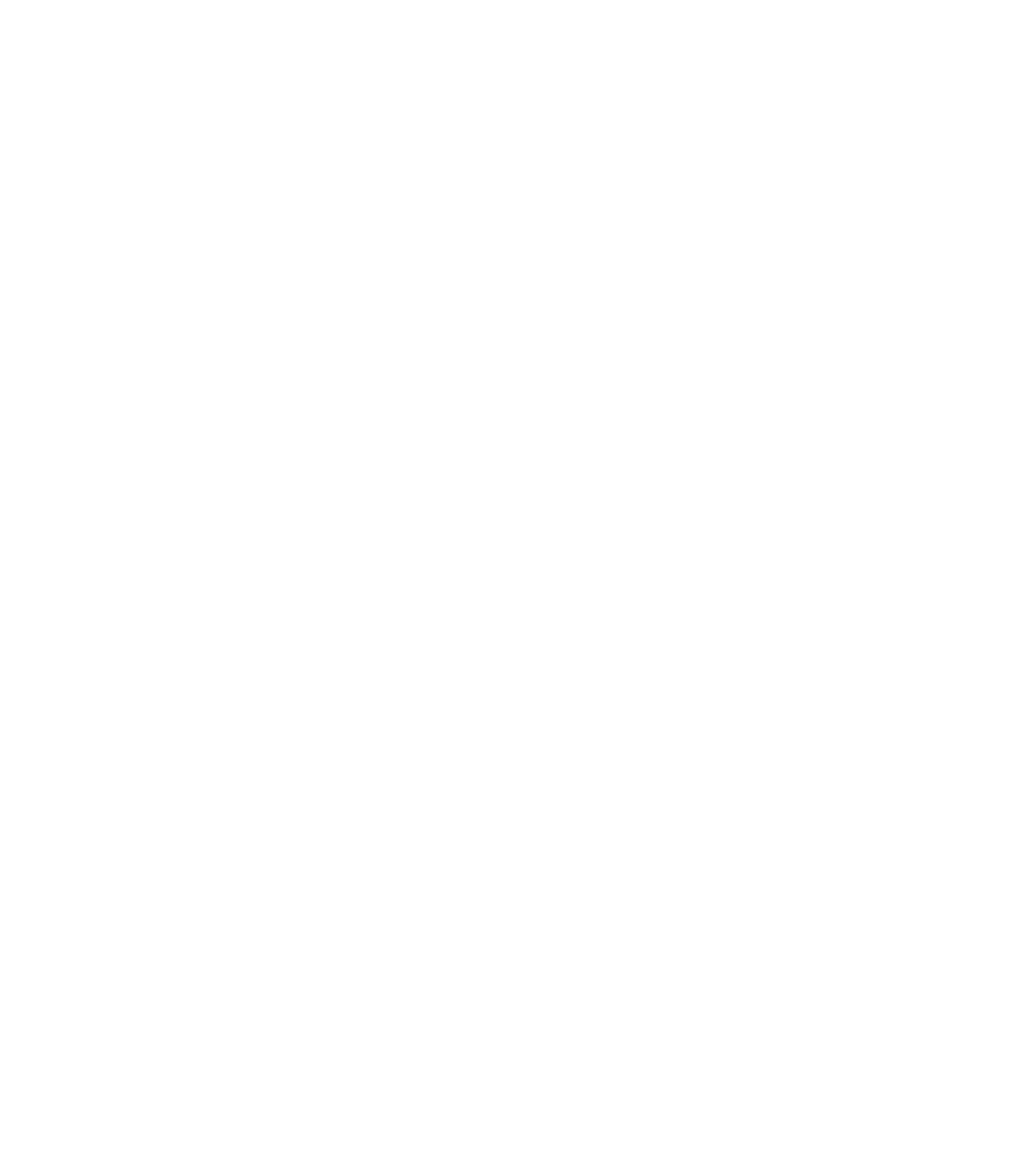
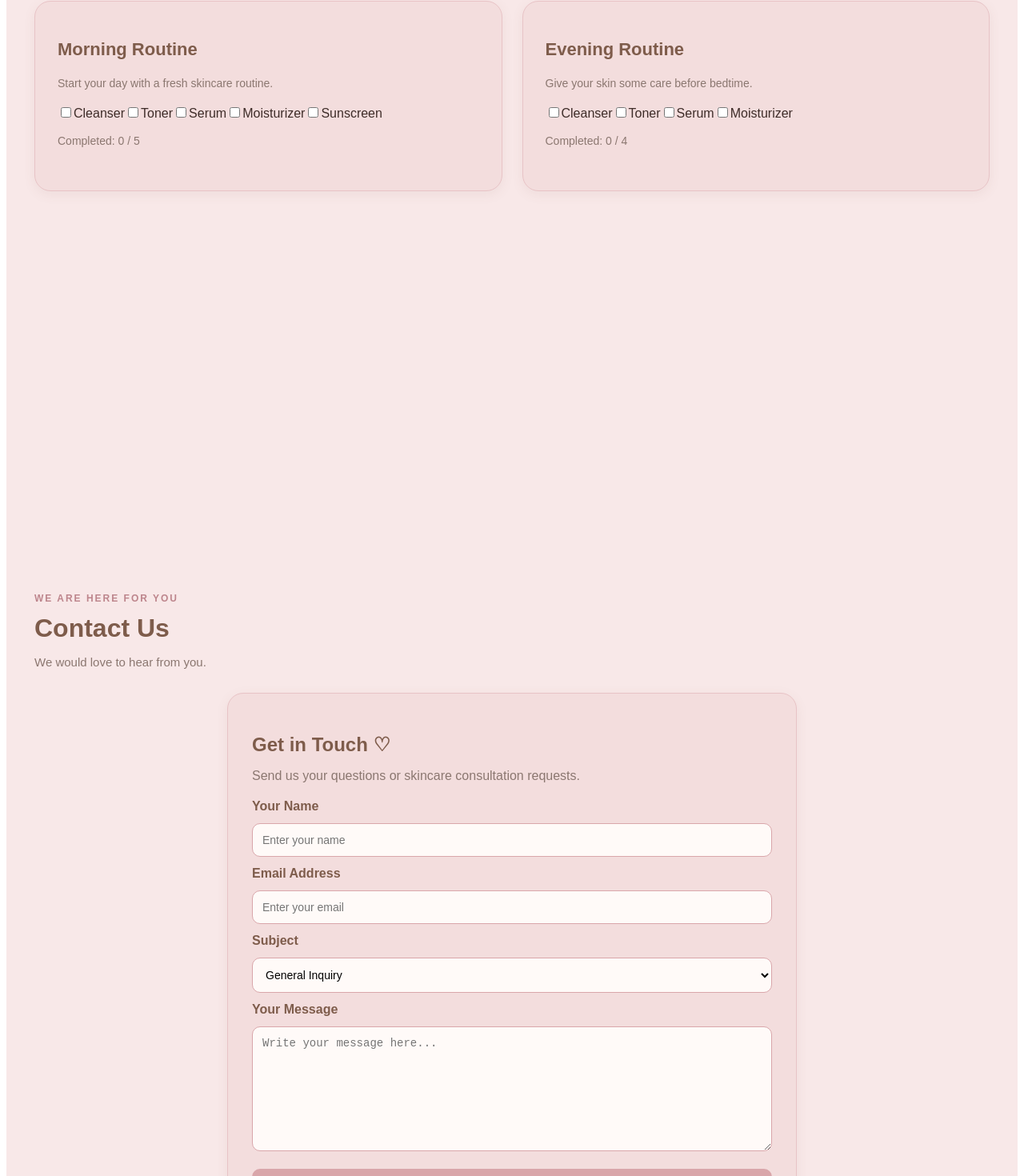
Before and after one commit to 52331045-lang/Glowup, a React (Vite) app: page / in a window 1280 px wide. Shown: the part 1977-3447 px from the top of the page at 80% size. Before the commit the page ends 1809 px from the top, so only its background shows below. Built offline with nearby package versions, Linux system fonts and the light colour scheme.

Commit message:
Add Contact Us page and connect project pages

```diff
--- a/src/App.jsx
+++ b/src/App.jsx
@@ -1,9 +1,16 @@
+
 import MyProducts from "./Components/myproducts";
+import MyRoutine from "./Components/myroutine";
+import ContactUs from "./Components/ContactUs";
 
 function App() {
   return (
     <div>
       <MyProducts />
+
+      <MyRoutine />
+
+      <ContactUs />
     </div>
   );
 }
--- /dev/null
+++ b/src/Components/ContactUs.css
@@ -0,0 +1,110 @@
+
+.contact-page {
+  min-height: 100vh;
+  padding: 35px;
+  background-color: #f8e8e8;
+  font-family: Arial, sans-serif;
+  color: #3e2c28;
+}
+
+.contact-header {
+  margin-bottom: 30px;
+}
+
+.contact-header h1 {
+  font-size: 32px;
+  color: #7e5c4b;
+  margin: 12px 0;
+}
+
+.contact-header p {
+  color: #8b7770;
+  font-size: 15px;
+}
+
+.contact-header p:first-child {
+  color: #bd858c;
+  font-size: 12px;
+  font-weight: bold;
+  letter-spacing: 2px;
+}
+
+.contact-card {
+  max-width: 650px;
+  margin: 0 auto;
+  padding: 30px;
+  background-color: #f3dddd;
+  border: 1px solid #e8c3c6;
+  border-radius: 20px;
+  box-shadow: 0 4px 15px rgba(126, 92, 75, 0.08);
+}
+
+.contact-card h2 {
+  color: #7e5c4b;
+  margin-bottom: 10px;
+}
+
+.contact-card p {
+  color: #8b7770;
+  margin-bottom: 20px;
+}
+
+.contact-card form {
+  display: flex;
+  flex-direction: column;
+  gap: 12px;
+}
+
+.contact-card label {
+  color: #7e5c4b;
+  font-weight: bold;
+}
+
+.contact-card input,
+.contact-card select,
+.contact-card textarea {
+  padding: 12px;
+  border: 1px solid #d9a6aa;
+  border-radius: 10px;
+  background-color: #fffaf8;
+  font-size: 14px;
+  outline: none;
+}
+
+.contact-card textarea {
+  min-height: 130px;
+  resize: vertical;
+}
+
+.contact-card button {
+  padding: 13px;
+  background-color: #d9a6aa;
+  color: white;
+  border: none;
+  border-radius: 10px;
+  font-size: 15px;
+  cursor: pointer;
+  margin-top: 10px;
+}
+
+.contact-card button:hover {
+  background-color: #bd858c;
+}
+
+.success-message {
+  padding: 12px;
+  background-color: #fffaf8;
+  border: 1px solid #d9a6aa;
+  border-radius: 10px;
+  color: #7e5c4b !important;
+}
+
+@media (max-width: 600px) {
+  .contact-page {
+    padding: 20px;
+  }
+
+  .contact-card {
+    padding: 20px;
+  }
+}
--- /dev/null
+++ b/src/Components/ContactUs.jsx
@@ -0,0 +1,101 @@
+
+import { useState } from "react";
+import "./ContactUs.css";
+
+function ContactUs() {
+  const [name, setName] = useState("");
+  const [email, setEmail] = useState("");
+  const [subject, setSubject] = useState("General Inquiry");
+  const [message, setMessage] = useState("");
+  const [submitted, setSubmitted] = useState(false);
+
+  function handleSubmit(event) {
+    event.preventDefault();
+
+    const newRequest = {
+      id: Date.now(),
+      name,
+      email,
+      subject,
+      message,
+    };
+
+    const savedRequests = JSON.parse(
+      localStorage.getItem("glowupRequests") || "[]"
+    );
+
+    localStorage.setItem(
+      "glowupRequests",
+      JSON.stringify([...savedRequests, newRequest])
+    );
+
+    setSubmitted(true);
+    setName("");
+    setEmail("");
+    setSubject("General Inquiry");
+    setMessage("");
+  }
+
+  return (
+    <div className="contact-page">
+      <div className="contact-header">
+        <p>WE ARE HERE FOR YOU</p>
+        <h1>Contact Us</h1>
+        <p>We would love to hear from you.</p>
+      </div>
+
+      <div className="contact-card">
+        <h2>Get in Touch ♡</h2>
+        <p>Send us your questions or skincare consultation requests.</p>
+
+        {submitted && (
+          <p className="success-message">
+            Your message has been received successfully!
+          </p>
+        )}
+
+        <form onSubmit={handleSubmit}>
+          <label>Your Name</label>
+          <input
+            type="text"
+            placeholder="Enter your name"
+            value={name}
+            onChange={(e) => setName(e.target.value)}
+            required
+          />
+
+          <label>Email Address</label>
+          <input
+            type="email"
+            placeholder="Enter your email"
+            value={email}
+            onChange={(e) => setEmail(e.target.value)}
+            required
+          />
+
+          <label>Subject</label>
+          <select
+            value={subject}
+            onChange={(e) => setSubject(e.target.value)}
+          >
+            <option>General Inquiry</option>
+            <option>Skincare Consultation</option>
+            <option>Product Question</option>
+          </select>
+
+          <label>Your Message</label>
+          <textarea
+            placeholder="Write your message here..."
+            value={message}
+            onChange={(e) => setMessage(e.target.value)}
+            required
+          />
+
+          <button type="submit">Send Message</button>
+        </form>
+      </div>
+    </div>
+  );
+}
+
+export default ContactUs;
--- a/src/Components/myroutine.jsx
+++ b/src/Components/myroutine.jsx
@@ -1,27 +1,137 @@
 
+import { useState } from "react";
 import "./myroutine.css";
 
 function MyRoutine() {
+  // MORNING ROUTINE TASKS
+  const [morningTasks, setMorningTasks] = useState([
+    { id: 1, name: "Cleanser", done: false },
+    { id: 2, name: "Toner", done: false },
+    { id: 3, name: "Serum", done: false },
+    { id: 4, name: "Moisturizer", done: false },
+    { id: 5, name: "Sunscreen", done: false },
+  ]);
+
+  // EVENING ROUTINE TASKS
+  const [eveningTasks, setEveningTasks] = useState([
+    { id: 1, name: "Cleanser", done: false },
+    { id: 2, name: "Toner", done: false },
+    { id: 3, name: "Serum", done: false },
+    { id: 4, name: "Moisturizer", done: false },
+  ]);
+
+  // TOGGLE MORNING TASK
+  function toggleMorningTask(id) {
+    setMorningTasks((tasks) =>
+      tasks.map((task) =>
+        task.id === id
+          ? { ...task, done: !task.done }
+          : task
+      )
+    );
+  }
+
+  // TOGGLE EVENING TASK
+  function toggleEveningTask(id) {
+    setEveningTasks((tasks) =>
+      tasks.map((task) =>
+        task.id === id
+          ? { ...task, done: !task.done }
+          : task
+      )
+    );
+  }
+
   return (
     <div className="routine-page">
+
+      {/* HEADER */}
       <div className="routine-header">
         <p>YOUR DAILY SKINCARE</p>
+
         <h1>My Routine</h1>
+
         <p>
           Take care of your skin, one step at a time.
         </p>
       </div>
 
       <div className="routine-sections">
+
+        {/* MORNING ROUTINE */}
         <section className="routine-card">
-          <h2>Morning Routine</h2>
-          <p>Start your day with a fresh skincare routine.</p>
+          <h2> Morning Routine</h2>
+
+          <p>
+            Start your day with a fresh skincare routine.
+          </p>
+
+          <div className="routine-tasks">
+            {morningTasks.map((task) => (
+              <label
+                className="routine-task"
+                key={task.id}
+              >
+                <input
+                  type="checkbox"
+                  checked={task.done}
+                  onChange={() =>
+                    toggleMorningTask(task.id)
+                  }
+                />
+
+                <span className={task.done ? "completed" : ""}>
+                  {task.name}
+                </span>
+              </label>
+            ))}
+          </div>
+
+          <p className="routine-progress">
+            Completed:{" "}
+            {morningTasks.filter((task) => task.done).length}
+            {" / "}
+            {morningTasks.length}
+          </p>
         </section>
 
+        {/* EVENING ROUTINE */}
         <section className="routine-card">
           <h2> Evening Routine</h2>
-          <p>Give your skin some care before bedtime.</p>
+
+          <p>
+            Give your skin some care before bedtime.
+          </p>
+
+          <div className="routine-tasks">
+            {eveningTasks.map((task) => (
+              <label
+                className="routine-task"
+                key={task.id}
+              >
+                <input
+                  type="checkbox"
+                  checked={task.done}
+                  onChange={() =>
+                    toggleEveningTask(task.id)
+                  }
+                />
+
+                <span className={task.done ? "completed" : ""}>
+                  {task.name}
+                </span>
+              </label>
+            ))}
+          </div>
+
+          <p className="routine-progress">
+            Completed:{" "}
+            {eveningTasks.filter((task) => task.done).length}
+            {" / "}
+            {eveningTasks.length}
+          </p>
         </section>
+
       </div>
     </div>
   );
```
Also changed, not shown: src/Components/myProducts.css (line endings or trailing spaces), 1 other file (tests, documents, lock files or other folders).
